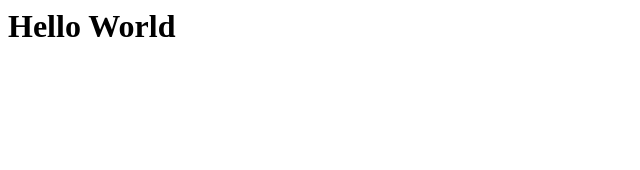
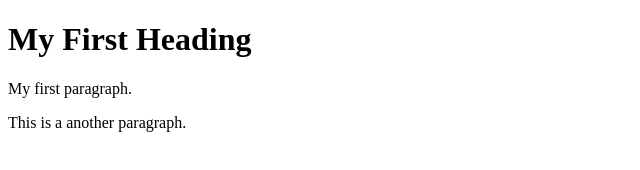
Before and after one commit to SAI8514/learning-git, a plain HTML site: page index.html in a window 1280 px wide. Shown: the whole page, without its empty margins (0-640 px from the left). Drawn offline with Linux system fonts and the light colour scheme.

Commit message:
Update index.html

```diff
--- a/index.html
+++ b/index.html
@@ -1 +1,13 @@
-<h1>Hello World</h1>
+<!DOCTYPE html>
+<html lang="en">
+<head>
+    <meta charset="UTF-8">
+    <meta name="viewport" content="width=device-width, initial-scale=1.0">
+    <title>First Page</title>
+</head>
+<body>
+    <h1>My First Heading</h1>
+    <p>My first paragraph.</p>
+    <p>This is a another paragraph.</p>
+</body>
+</html>
```
